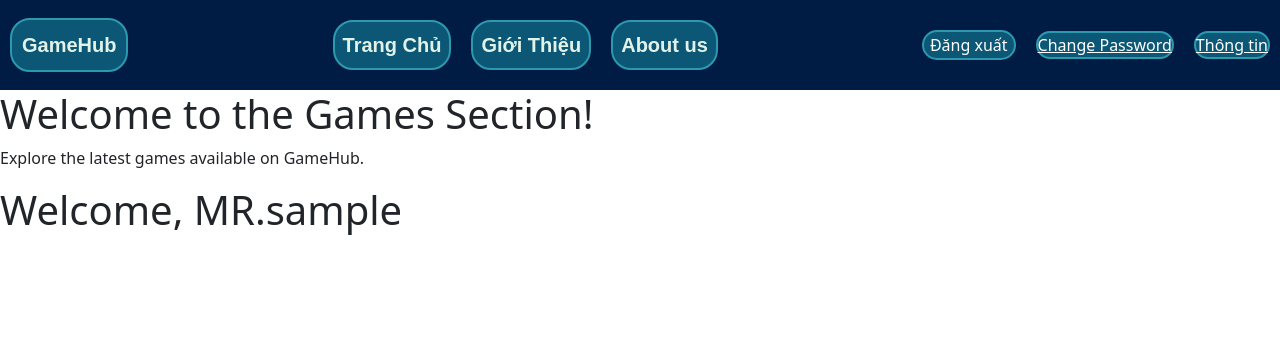
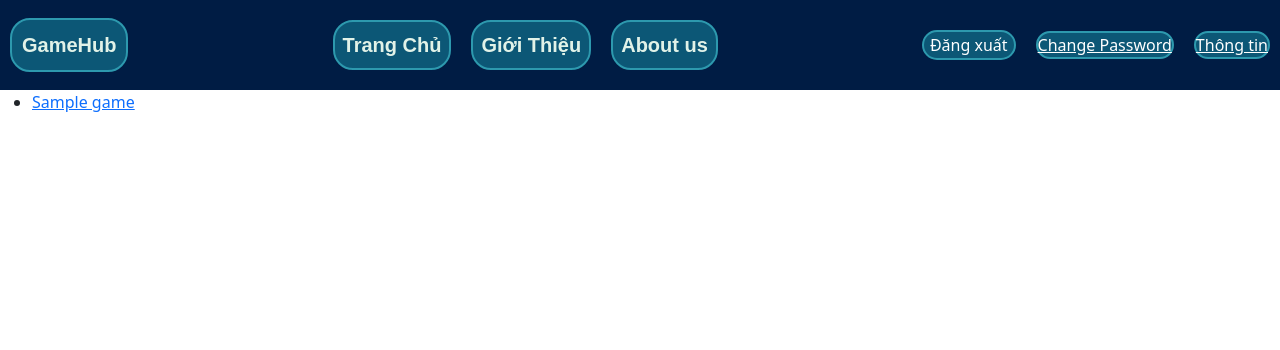
Before and after one commit to qichuang5705/Game-Hub-Platform, a Django app: page / in a window 1280 px wide. Shown: the top 350 px of the page. Run offline with Django 5.2, Linux system fonts and the light colour scheme; a user stored in the database is signed in; tables that the repository leaves empty hold one stand-in row (values such as "Sample post"); parts of the project's set-up code (start-up, migrations or seed data) failed here and were passed over.

Commit message:
Blog game đã xong

```diff
--- a/gameblog/account/templates/home.html
+++ b/gameblog/account/templates/home.html
@@ -6,11 +6,11 @@
         {% extends 'navbar.html' %}
 
         {% block body %}
-        <h1>Welcome to the Games Section!</h1>
-        <p>Explore the latest games available on GameHub.</p>
-        {% if user.is_authenticated %}
-            <h1>Welcome, MR.{{user.username}}</h1>
-        {% endif %}
+        <ul>
+            {% for x in game %}
+                <li><a href="game/{{ x.id }}">{{x.name}}</a></li>
+            {% endfor %}
+        </ul>
         {% endblock %}
     </body>
 </html>
--- a/gameblog/account/views.py
+++ b/gameblog/account/views.py
@@ -2,9 +2,10 @@ from django.shortcuts import render, redirect
 from django.http.response import HttpResponse
 from django.contrib.auth.forms import UserCreationForm
 from .forms import *
-
+from game.models import Game
 def home(request):
-    return render(request, 'home.html', {'user': request.user})
+    game = Game.objects.all().values()
+    return render(request, 'home.html', {'user': request.user, 'game': game})
 
 
 def login(request):
--- a/gameblog/game/urls.py
+++ b/gameblog/game/urls.py
@@ -3,5 +3,5 @@ from .views import *
 
 
 urlpatterns = [
-
+    path("game/<int:id>",game , name="game"),
 ]
--- a/gameblog/game/views.py
+++ b/gameblog/game/views.py
@@ -1,3 +1,7 @@
 from django.shortcuts import render
-
+from .models import Game, Comment
 # Create your views here.
+def game(request, id):
+    game = Game.objects.get(id=id)
+    com = game.comment_set.all()
+    return render(request,"game.html", {'game':game,'comment':com})
```
Also changed, not shown: gameblog/game/templates/game.html (added, +20 -0 lines).
